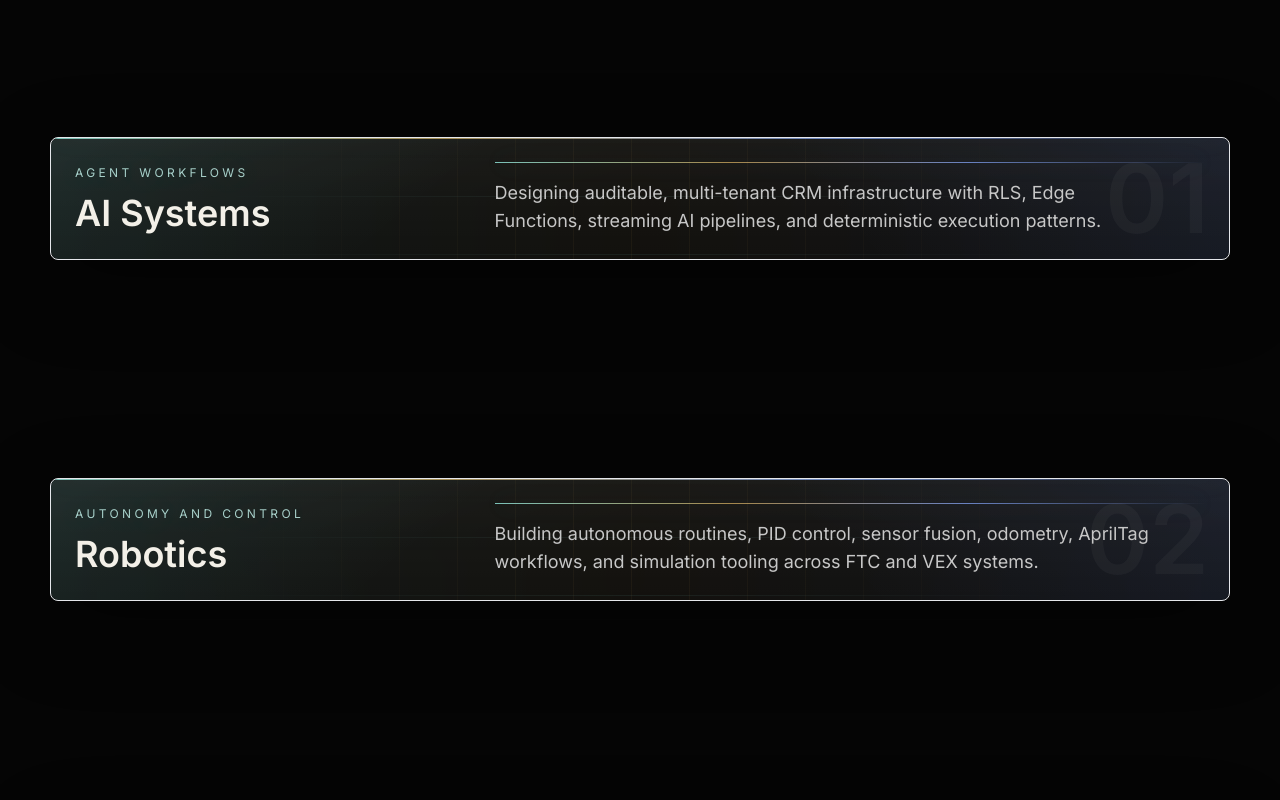
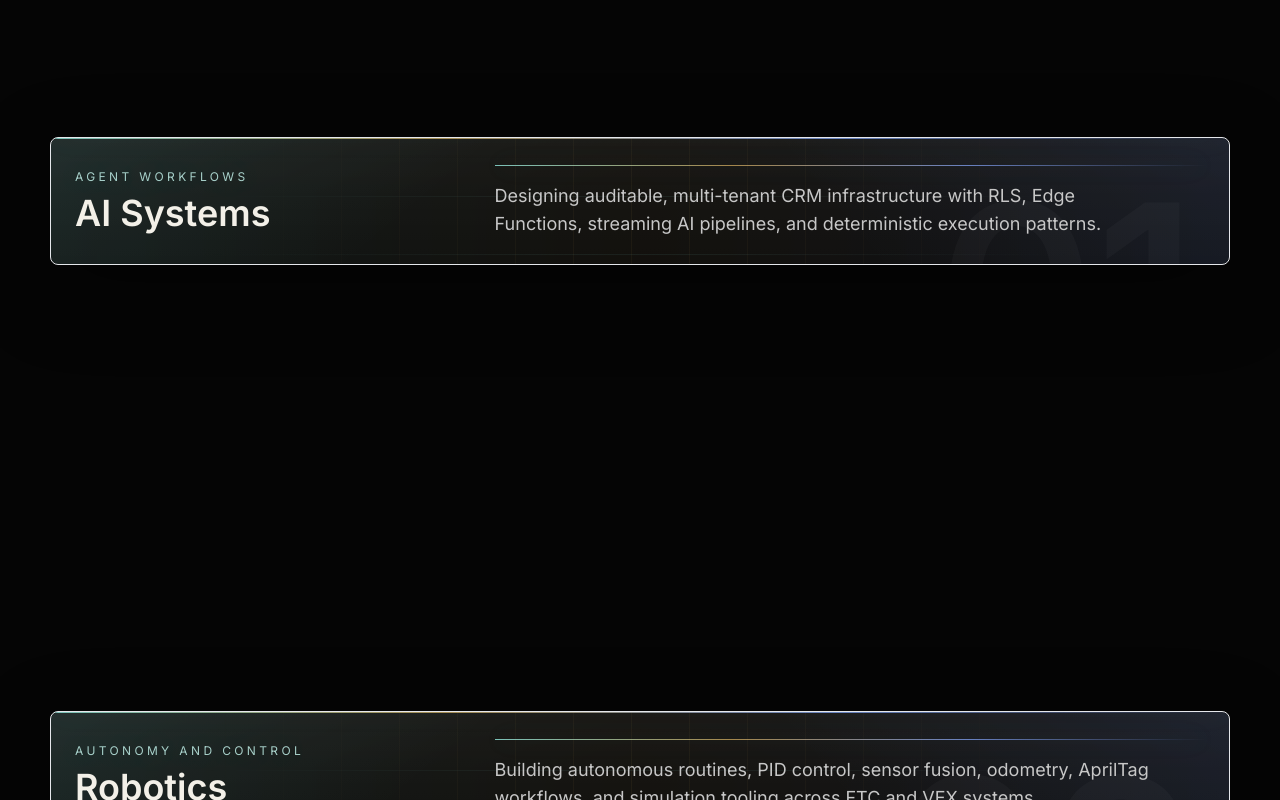
Before and after one commit to varun-b-nagaraj/E-Portfolio, a Next.js app: page / in a window 1280 px wide. Shown: the part 1140-1940 px from the top of the page. Built offline with nearby package versions, Linux system fonts and the light colour scheme.

Commit message:
Restore expanding stacked feature cards

```diff
--- a/src/components/StackingSection.tsx
+++ b/src/components/StackingSection.tsx
@@ -1,6 +1,6 @@
 "use client";
 
-import { motion } from "framer-motion";
+import { motion, useScroll, useTransform } from "framer-motion";
 import { useRef } from "react";
 import { useMotionEnabled } from "./ReducedMotionProvider";
 
@@ -10,36 +10,101 @@ export type StackCard = {
   body: string;
 };
 
+const cardDetails: Record<string, { points: string[]; metrics: string[] }> = {
+  "AI Systems": {
+    points: ["Tenant-safe CRM architecture", "Streaming agent planning", "Deterministic task execution"],
+    metrics: ["RLS", "Edge Functions", "Agent workflows"]
+  },
+  Robotics: {
+    points: ["Autonomous routines", "Sensor fusion and odometry", "AprilTag localization"],
+    metrics: ["FTC", "VEX", "90%+ autonomy"]
+  },
+  Simulation: {
+    points: ["CAD libraries", "SDK abstractions", "Transpilation and telemetry"],
+    metrics: ["50,000+ users", "VEX expansion", "Team tooling"]
+  },
+  "Full-Stack Engineering": {
+    points: ["School-facing products", "Mobile and web workflows", "Reliable backend systems"],
+    metrics: ["React", "Flask", "Supabase"]
+  },
+  Leadership: {
+    points: ["Student-run operations", "Inclusive fulfillment", "Technical mentorship"],
+    metrics: ["250+ members", "15,000+ views", "Co-Op"]
+  },
+  Research: {
+    points: ["IBM Quantum experiments", "SEM analysis pipelines", "Reproducible notes"],
+    metrics: ["8,192 shots", "600+ sample", "Qiskit + R"]
+  }
+};
+
 function StackedCard({ card, index }: { card: StackCard; index: number }) {
   const ref = useRef<HTMLDivElement>(null);
   const motionEnabled = useMotionEnabled();
-  const topOffset = 96 + index * 74;
+  const { scrollYProgress } = useScroll({ target: ref, offset: ["start 74%", "start 16%"] });
+  const topOffset = 96 + index * 78;
+  const height = useTransform(scrollYProgress, [0, 0.68, 1], [560, 560, 128]);
+  const largeOpacity = useTransform(scrollYProgress, [0, 0.7, 0.94], [1, 1, 0]);
+  const compactOpacity = useTransform(scrollYProgress, [0, 0.72, 1], [0, 0, 1]);
+  const largeY = useTransform(scrollYProgress, [0, 1], [24, -10]);
+  const details = cardDetails[card.title] ?? { points: [card.body], metrics: [card.kicker] };
 
   return (
     <motion.article
       ref={ref}
-      className="surface-glow sticky mb-[18vh] overflow-hidden rounded-lg border border-white/12 bg-carbon/90 p-5 shadow-glass md:p-6"
+      className="surface-glow sticky mb-[46vh] overflow-hidden rounded-lg border border-white/12 bg-carbon/90 shadow-glass"
       initial={motionEnabled ? { opacity: 0.72, y: 28 } : false}
       whileInView={motionEnabled ? { opacity: 1, y: 0 } : undefined}
-      viewport={{ once: false, margin: "-18% 0px -45% 0px" }}
+      viewport={{ once: false, margin: "-18% 0px -35% 0px" }}
       transition={{ duration: 0.55, ease: [0.22, 1, 0.36, 1] }}
-      style={{ top: topOffset, zIndex: index + 1 }}
+      style={motionEnabled ? { top: topOffset, zIndex: index + 1, height } : { top: topOffset, zIndex: index + 1, minHeight: 560 }}
     >
       <div className="accent-rule absolute inset-x-0 top-0 h-px" />
       <div className="absolute inset-0 grid-bg opacity-14" />
-      <div className="absolute right-5 top-3 text-7xl font-semibold leading-none text-white/[0.035] md:text-8xl">
+      <div className="absolute right-8 top-8 text-[10rem] font-semibold leading-none text-white/[0.026] md:text-[15rem]">
         0{index + 1}
       </div>
-      <div className="relative grid gap-5 md:grid-cols-[0.36fr_0.64fr] md:items-center">
+
+      <motion.div
+        className="absolute inset-0 grid gap-10 p-8 md:grid-cols-[0.72fr_1.28fr] md:items-end md:p-12"
+        style={motionEnabled ? { opacity: largeOpacity, y: largeY } : undefined}
+      >
+        <div className="min-w-0 self-start md:self-end">
+          <p className="section-kicker text-xs uppercase tracking-[0.28em] md:text-sm">{card.kicker}</p>
+          <h3 className="mt-4 text-5xl font-semibold leading-tight text-bone md:text-7xl">{card.title}</h3>
+        </div>
+        <div className="min-w-0">
+          <div className="accent-rule mb-7 h-px w-full" />
+          <p className="max-w-2xl text-xl leading-relaxed text-silver">{card.body}</p>
+          <div className="mt-8 grid gap-3 md:grid-cols-3">
+            {details.points.map((point) => (
+              <div key={point} className="rounded-md border border-white/10 bg-black/25 p-4 text-sm leading-relaxed text-muted">
+                {point}
+              </div>
+            ))}
+          </div>
+          <div className="mt-5 flex flex-wrap gap-2">
+            {details.metrics.map((metric) => (
+              <span key={metric} className="accent-chip rounded-full px-3 py-1 text-xs text-muted">
+                {metric}
+              </span>
+            ))}
+          </div>
+        </div>
+      </motion.div>
+
+      <motion.div
+        className="absolute inset-0 grid gap-5 p-5 md:grid-cols-[0.36fr_0.64fr] md:items-center md:p-6"
+        style={motionEnabled ? { opacity: compactOpacity } : { opacity: 0 }}
+      >
         <div className="min-w-0">
           <p className="section-kicker text-xs uppercase tracking-[0.28em]">{card.kicker}</p>
-          <h3 className="mt-3 text-3xl font-semibold leading-tight text-bone md:text-4xl">{card.title}</h3>
+          <h3 className="mt-2 text-3xl font-semibold leading-tight text-bone md:text-4xl">{card.title}</h3>
         </div>
         <div className="min-w-0">
           <div className="accent-rule mb-4 h-px w-full" />
-          <p className="max-w-2xl text-base leading-relaxed text-silver md:text-lg">{card.body}</p>
+          <p className="line-clamp-2 max-w-2xl text-base leading-relaxed text-silver md:text-lg">{card.body}</p>
         </div>
-      </div>
+      </motion.div>
     </motion.article>
   );
 }
@@ -54,7 +119,7 @@ export function StackingSection({ cards }: { cards: StackCard[] }) {
           Each layer locks into place as the next one arrives, forming a readable stack of the systems behind the work.
         </p>
       </div>
-      <div className="pb-[58vh]">
+      <div className="pb-[68vh]">
         {cards.map((card, index) => (
           <StackedCard key={card.title} card={card} index={index} />
         ))}
```
